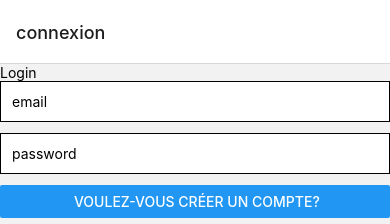
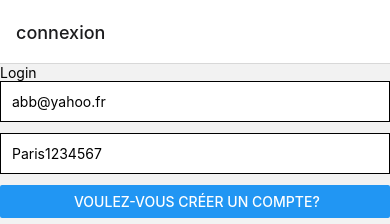
Before and after one commit to ayodejifelicia29/projet-tp-muse-react-native-nodejs-, a React Native app in the folder projet-front/: screen /connexion in a window 390 px wide. Shown: the top 224 px of the page. Built offline with nearby package versions, Linux system fonts and the light colour scheme.

Commit message:
connection avec back

```diff
--- a/projet-front/composants/Login.jsx
+++ b/projet-front/composants/Login.jsx
@@ -2,13 +2,22 @@ import { StyleSheet, Text, View, TextInput, Button } from 'react-native'
 import React  ,{useState}from 'react'
 
 const Login = ({navigation}) => {
-	const [login,setLogin] =useState("")
+	const [email,setEmail] =useState("abb@yahoo.fr")
+	const [password,setPassword] =useState("Paris1234567")
+
+	const submit = function name() {
+		const identifiant ={email, password}
+		console.log(identifiant);
+		fetch("http://10.0.2.2:4003/login" ,{method :"post" ,body : JSON.stringify (identifiant),headers :{"content-type"  : "application/json"}})
+		.then (reponse => reponse.json ())
+		.then(data =>console.log(data))
+	}
   return (
 	<View>
 	  <Text>Login</Text>
-	  <TextInput placeholder='email' style={styles.forme} value={login} onChangeText={(text) => setLogin(text)}/>
-      <TextInput placeholder='password' style={styles.forme}/>
-      <Button onPress={() => navigation.navigate("creer-compte" , {query : login})} title=" voulez-vous créer un compte?" />
+	  <TextInput placeholder='email' style={styles.forme} value={email} onChangeText={(text) => setEmail(text)}/>
+      <TextInput placeholder='password' style={styles.forme} value={password} onChangeText={(text) => setPassword(text)}/>
+      <Button onPress={submit} title=" voulez-vous créer un compte?" />
 	</View>
   )
 }
```
